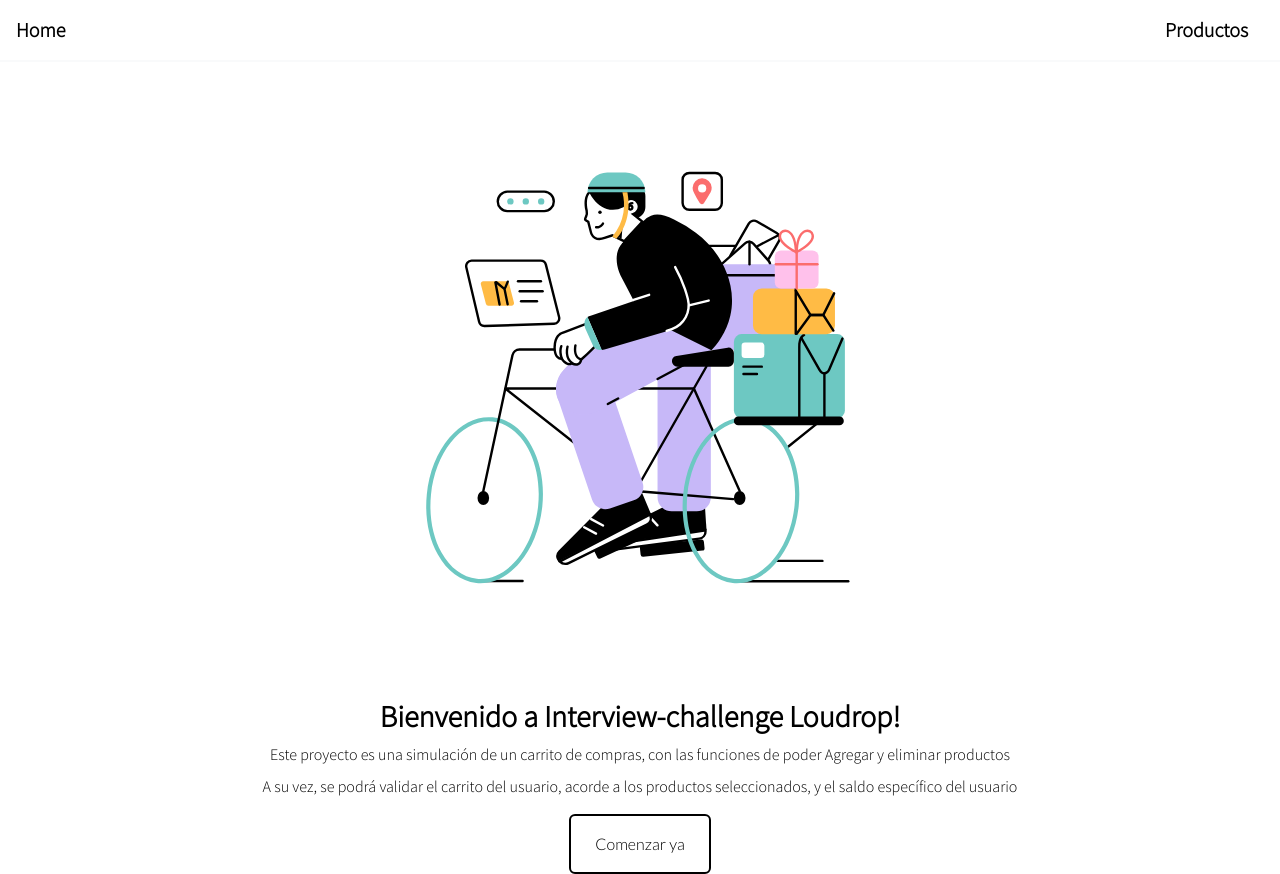
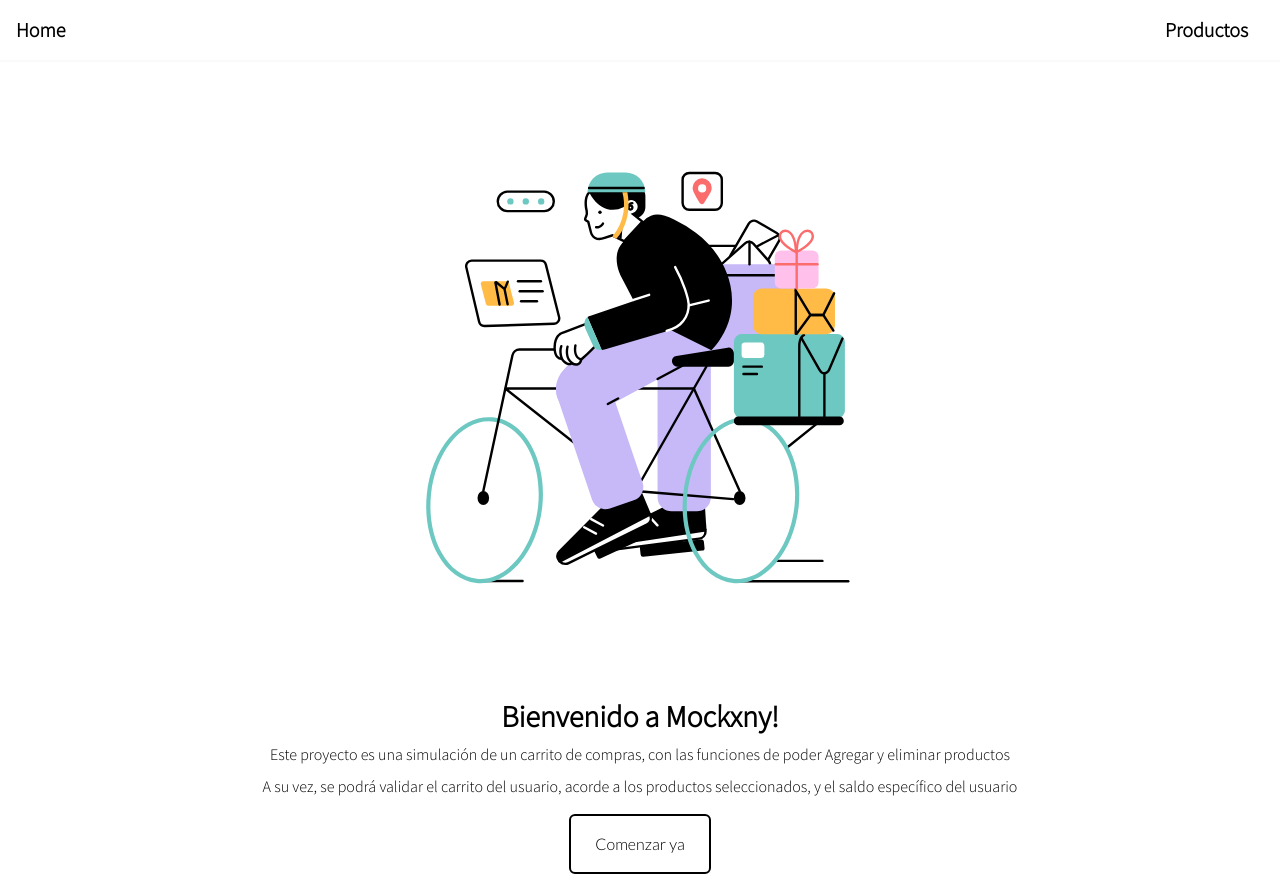
Before and after one commit to n0xZ/mockxny, a Next.js app: page / in a window 1280 px wide. Built offline with nearby package versions, Linux system fonts and the light colour scheme.

Commit message:
rebrand project content

```diff
--- a/pages/index.tsx
+++ b/pages/index.tsx
@@ -24,11 +24,11 @@ const Home: NextPage = () => {
 					src={homeIllustration}
 					width={600}
 					height={600}
-					alt="Ilustración de Interview-challenge Loudrop"
+					alt="Home illustration"
 				/>
 				<h2 className="text-3xl text-center mt-6 font-bold mb-2">
 					{' '}
-					Bienvenido a Interview-challenge Loudrop!
+					Bienvenido a Mockxny!
 				</h2>
 				<p className="mb-2 text-center">
 					Este proyecto es una simulación de un carrito de
```
